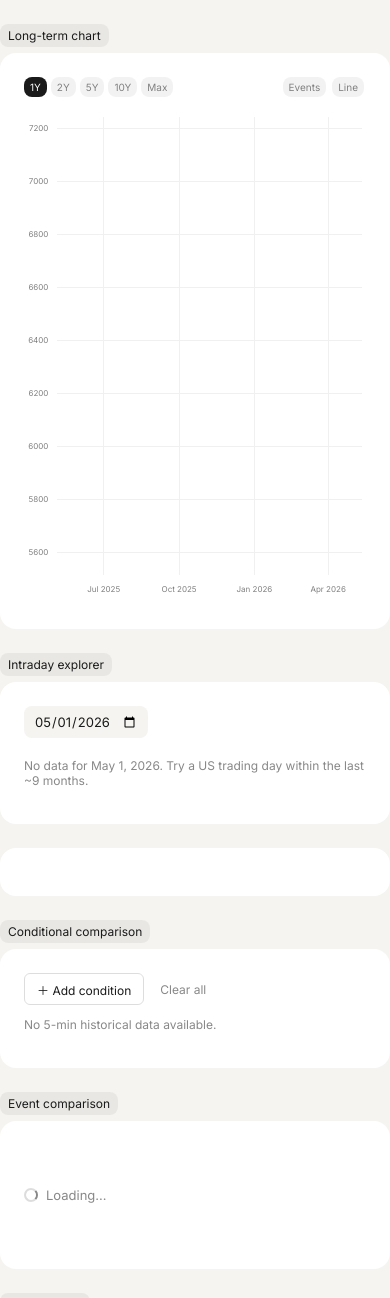
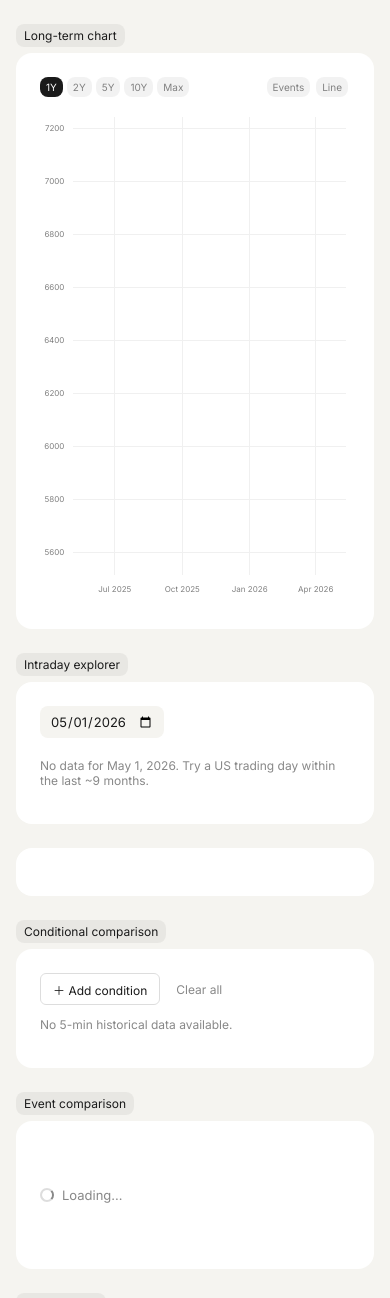
Before and after one commit to augustang/spx-dash, a Flask app: page /study in a window 390 px wide. Shown: the part 115-1413 px from the top of the page. Run offline with Flask 3, Linux system fonts and the light colour scheme; the visitor is signed in with stand-in values (Sample User, id 1); data that the repository does not hold is empty; some libraries are stand-ins or nearby versions.

Commit message:
Restore mobile main padding to 16px, keep header at 0
Co-authored-by: Cursor <cursoragent@cursor.com>

```diff
--- a/static/style.css
+++ b/static/style.css
@@ -106,7 +106,7 @@ main {
 
 @media (max-width: 768px) {
     main {
-        padding: 24px 0 64px;
+        padding: 24px 16px 64px;
     }
     .spx-header {
         padding: 16px 0 16px;
```
